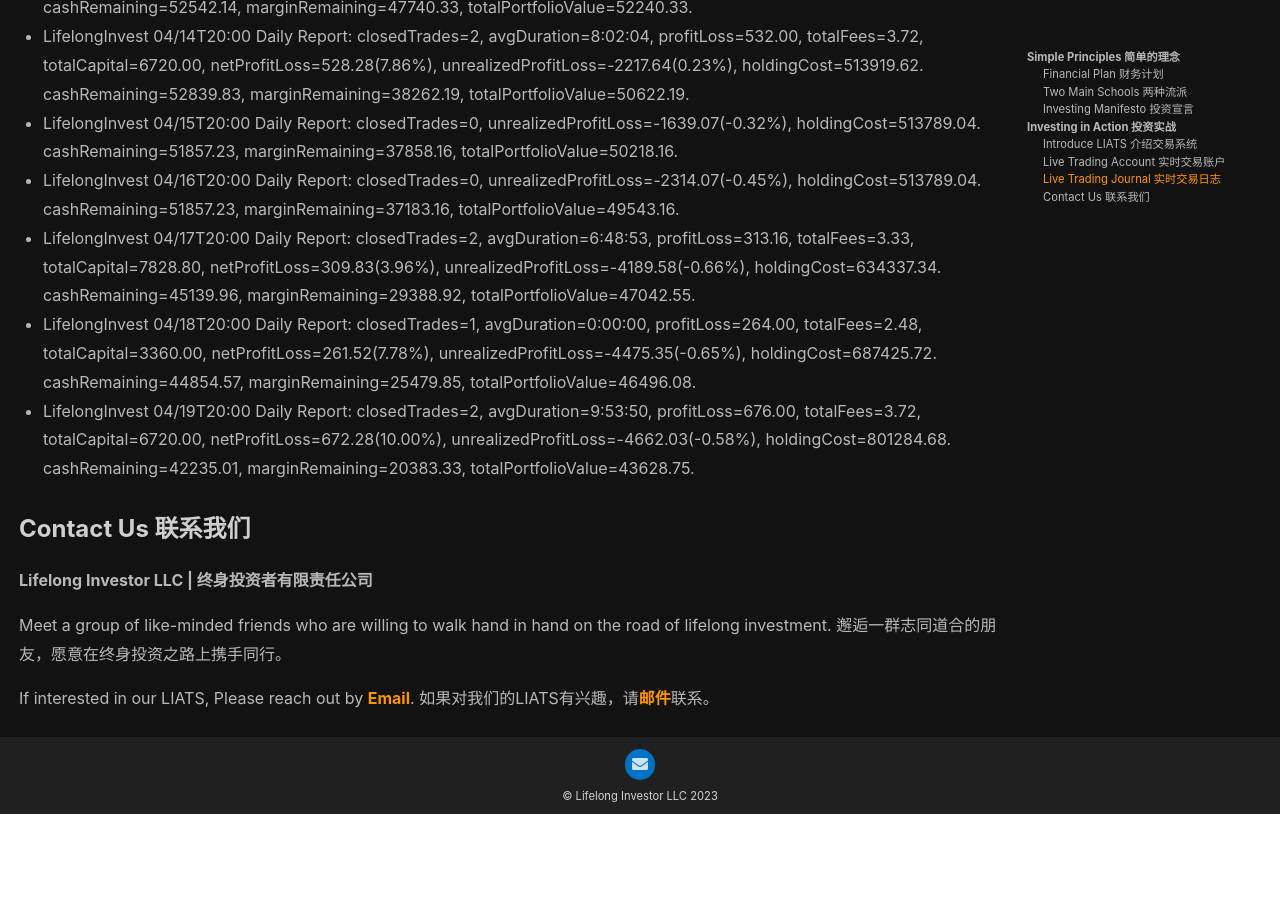
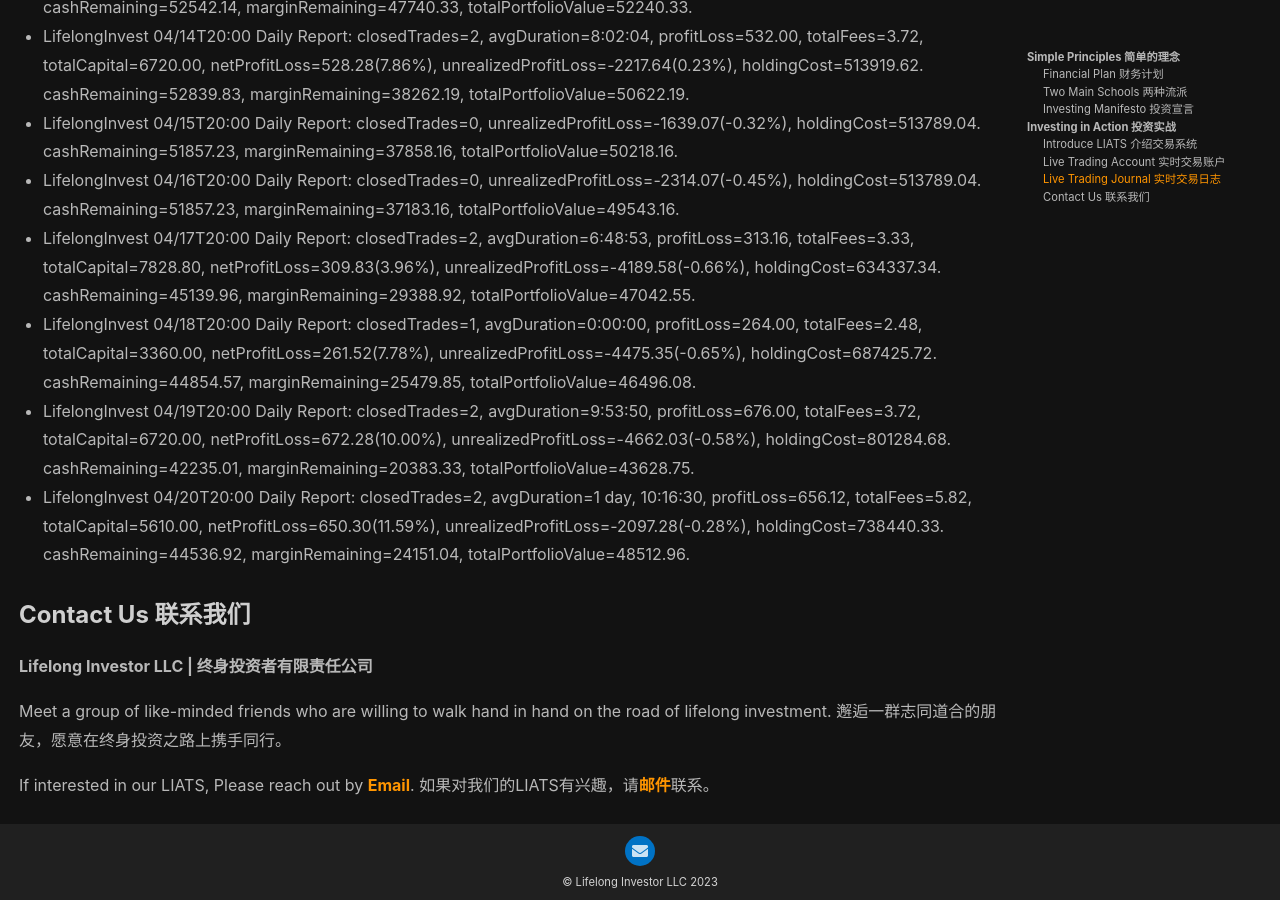
Before and after one commit to lifelonginvestorllc/lifelonginvestorllc.github.io, a Jekyll site: the page built from index.md, in a window 1280 px wide and 900 px high, scrolled down 4235 px. Built offline with Jekyll 4.4.1, drawn with Linux system fonts in a browser that asks for light colours; nearby versions of some CDN libraries; before the commit the page ends 5049 px from its top, so only the background shows below that.

Commit message:
Update index.md

```diff
--- a/index.md
+++ b/index.md
@@ -127,21 +127,21 @@
 {
   "type": "line",
   "data": {
-    "labels": ["4/3/23", "4/4/23", "4/5/23", "4/6/23", "4/7/23", "4/8/23", "4/9/23", "4/10/23", "4/11/23", "4/12/23", "4/13/23", "4/14/23", "4/15/23", "4/16/23", "4/17/23", "4/18/23", "4/19/23"],
+    "labels": ["4/3/23", "4/4/23", "4/5/23", "4/6/23", "4/7/23", "4/8/23", "4/9/23", "4/10/23", "4/11/23", "4/12/23", "4/13/23", "4/14/23", "4/15/23", "4/16/23", "4/17/23", "4/18/23", "4/19/23", "4/20/23"],
     "datasets": [
       {
         "label": "Principal (本金)",
         "lineTension": 0.2,
         "borderColor": "blue",
         "pointRadius": 3,
-        "data": [1, 1, 1, 2, 2.1, 2.1, 2.1, 2.1, 5, 5, 5, 5, 5, 5, 5, 5, 5]
+        "data": [1, 1, 1, 2, 2.1, 2.1, 2.1, 2.1, 5, 5, 5, 5, 5, 5, 5, 5, 5, 5]
       },
       {
         "label": "Total Asset including unrealized P&L (总资产包含未实现损益)",
         "borderColor": "gold",
         "lineTension": 0.2,
         "pointRadius": 3,
-        "data": [1, 1.01, 0.94, 1.98, 2.21, 2.21, 2.21, 2.16, 5.03, 5.07, 5.22, 5.06, 5.02, 4.95, 4.70, 4.65, 4.36]
+        "data": [1, 1.01, 0.94, 1.98, 2.21, 2.21, 2.21, 2.16, 5.03, 5.07, 5.22, 5.06, 5.02, 4.95, 4.70, 4.65, 4.36, 4.85]
       }
     ]
   },
@@ -195,6 +195,7 @@
 - LifelongInvest 04/17T20:00 Daily Report: closedTrades=2, avgDuration=6:48:53, profitLoss=313.16, totalFees=3.33, totalCapital=7828.80, netProfitLoss=309.83(3.96%), unrealizedProfitLoss=-4189.58(-0.66%), holdingCost=634337.34. cashRemaining=45139.96, marginRemaining=29388.92, totalPortfolioValue=47042.55.
 - LifelongInvest 04/18T20:00 Daily Report: closedTrades=1, avgDuration=0:00:00, profitLoss=264.00, totalFees=2.48, totalCapital=3360.00, netProfitLoss=261.52(7.78%), unrealizedProfitLoss=-4475.35(-0.65%), holdingCost=687425.72. cashRemaining=44854.57, marginRemaining=25479.85, totalPortfolioValue=46496.08.
 - LifelongInvest 04/19T20:00 Daily Report: closedTrades=2, avgDuration=9:53:50, profitLoss=676.00, totalFees=3.72, totalCapital=6720.00, netProfitLoss=672.28(10.00%), unrealizedProfitLoss=-4662.03(-0.58%), holdingCost=801284.68. cashRemaining=42235.01, marginRemaining=20383.33, totalPortfolioValue=43628.75.
+- LifelongInvest 04/20T20:00 Daily Report: closedTrades=2, avgDuration=1 day, 10:16:30, profitLoss=656.12, totalFees=5.82, totalCapital=5610.00, netProfitLoss=650.30(11.59%), unrealizedProfitLoss=-2097.28(-0.28%), holdingCost=738440.33. cashRemaining=44536.92, marginRemaining=24151.04, totalPortfolioValue=48512.96.
 
 ### Contact Us 联系我们
 
```
